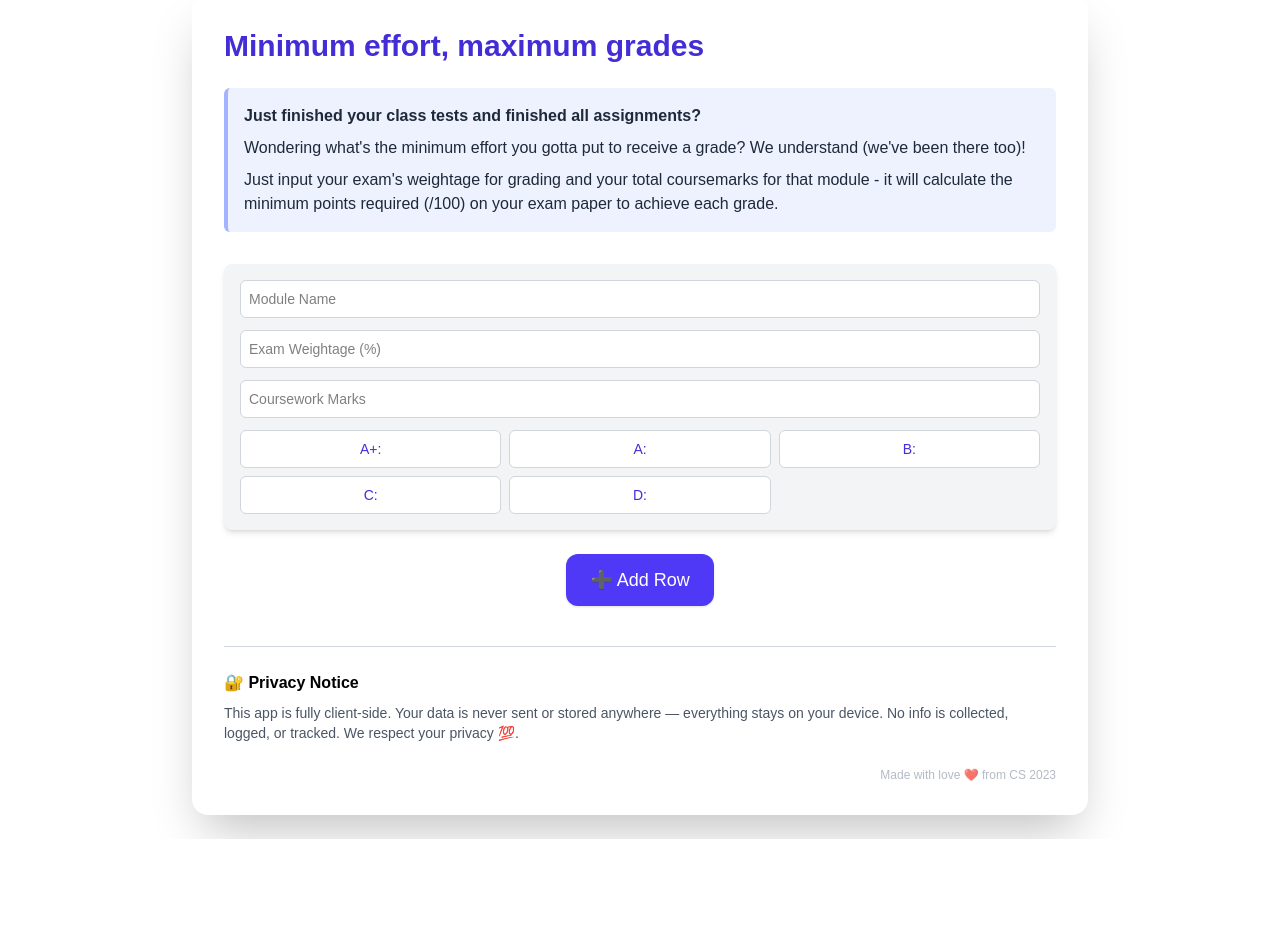
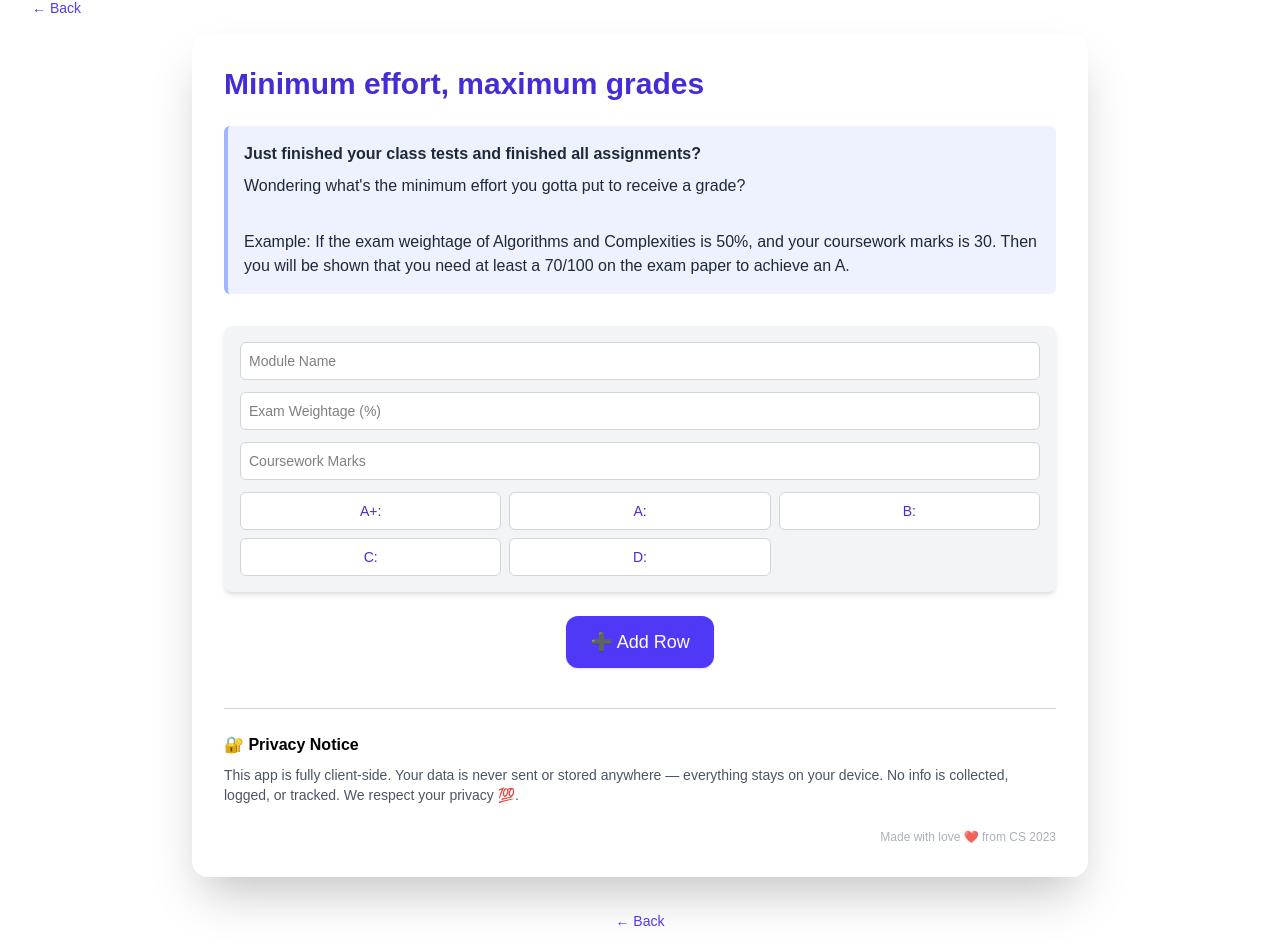
Before and after one commit to tanoojoy/lazy-grades, a Next.js app in the folder lazy-grades/: page /lazy in a window 1280 px wide. Shown: the part 28-980 px from the top of the page. Before the commit the page ends 867 px from the top, so only its background shows below. Built offline with nearby package versions, Linux system fonts and the light colour scheme.

Commit message:
final touch

```diff
--- a/lazy-grades/pages/index.js
+++ b/lazy-grades/pages/index.js
@@ -27,15 +27,15 @@ export default function LandingPage() {
 
       <main className="min-h-screen bg-[#0d0d0d] text-white font-sans flex items-center justify-center p-6">
         <div className="max-w-md w-full bg-[#1a1a1a] border border-neutral-800 rounded-2xl shadow-md p-8 space-y-6">
-          <h1 className="text-2xl sm:text-3xl font-semibold text-center">CS Tools Hub</h1>
+          <h1 className="text-2xl sm:text-3xl font-semibold text-center"> CS Exam Tools</h1>
           <p className="text-neutral-400 text-center text-sm">
-            Your academic shortcuts. Choose a tool to get started.
+            Academic tools exclusively for Computer Science students.
           </p>
 
           <div className="flex flex-col gap-4">
             <Link href="/lazy">
               <div className="w-full bg-white text-black font-medium text-center py-2 rounded-lg hover:bg-neutral-200 transition-all cursor-pointer">
-                Minimum Effort Grade Calculator
+                Lazy Grade Calculator
               </div>
             </Link>
 
@@ -47,7 +47,7 @@ export default function LandingPage() {
           </div>
 
           <div className="pt-4 text-center text-xs text-neutral-500">
-            Portal ready. Let’s get to work.
+            Built by CS for CS
           </div>
         </div>
       </main>
--- a/lazy-grades/pages/lazy.js
+++ b/lazy-grades/pages/lazy.js
@@ -3,6 +3,7 @@ import Head from 'next/head';
 import { useState } from 'react';
 import { Sun, Moon } from 'lucide-react';
 import '../app/globals.css';
+import Link from 'next/link';
 
 export default function Home() {
     if (typeof window !== 'undefined') {
@@ -61,13 +62,17 @@ export default function Home() {
       </Head>
 
       <div className={`${darkMode ? 'bg-gray-900 text-white' : 'bg-white text-black'} min-h-screen px-4 py-6 sm:px-6 lg:px-8`}>
+        <Link href="/" className="inline-block mb-4 text-sm text-indigo-600 hover:underline font-medium">
+          ← Back
+        </Link>
         <div className="max-w-4xl mx-auto p-4 sm:p-6 md:p-8 rounded-2xl shadow-2xl">
           <h1 className={`text-xl sm:text-2xl md:text-3xl font-extrabold mb-4 sm:mb-6 ${darkMode ? 'text-indigo-400' : 'text-indigo-700'}`}>Minimum effort, maximum grades</h1>
 
           <div className={`${darkMode ? 'bg-gray-700 text-gray-200 border-indigo-500' : 'bg-indigo-50 text-gray-800 border-indigo-300'} border-l-4 p-4 mb-6 sm:mb-8 rounded-md text-sm sm:text-base`}>
             <p className="mb-2 font-semibold">Just finished your class tests and finished all assignments?</p>
-            <p className="mb-2">Wondering what's the minimum effort you gotta put to receive a grade? We understand (we've been there too)!</p>
-            <p>Just input your exam's weightage for grading and your total coursemarks for that module - it will calculate the minimum points required (/100) on your exam paper to achieve each grade.</p>
+            <p className="mb-2">Wondering what's the minimum effort you gotta put to receive a grade?</p>
+            <br></br>
+            <p>Example: If the exam weightage of Algorithms and Complexities is 50%, and your coursework marks is 30. Then you will be shown that you need at least a 70/100 on the exam paper to achieve an A.</p>
           </div>
 
           <div className="space-y-6">
@@ -129,6 +134,11 @@ export default function Home() {
 
           <p className={`text-xs mt-6 text-right animate-pulse ${darkMode ? 'text-gray-500' : 'text-gray-400'}`}>Made with love ❤️ from CS 2023</p>
         </div>
+        <div className="mt-8 text-center">
+          <Link href="/" className="inline-block text-sm text-indigo-600 hover:underline font-medium">
+            ← Back
+          </Link>
+        </div>
       </div>
     </>
   );
```
